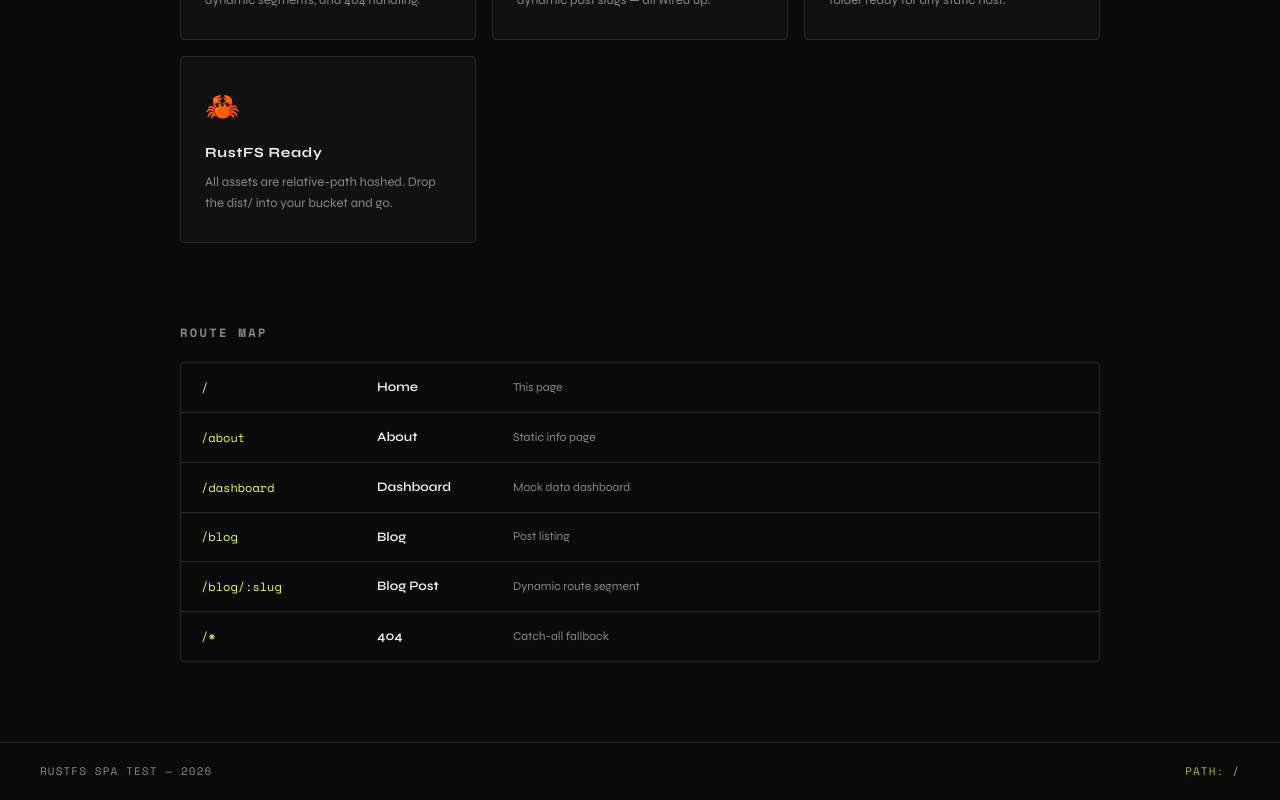
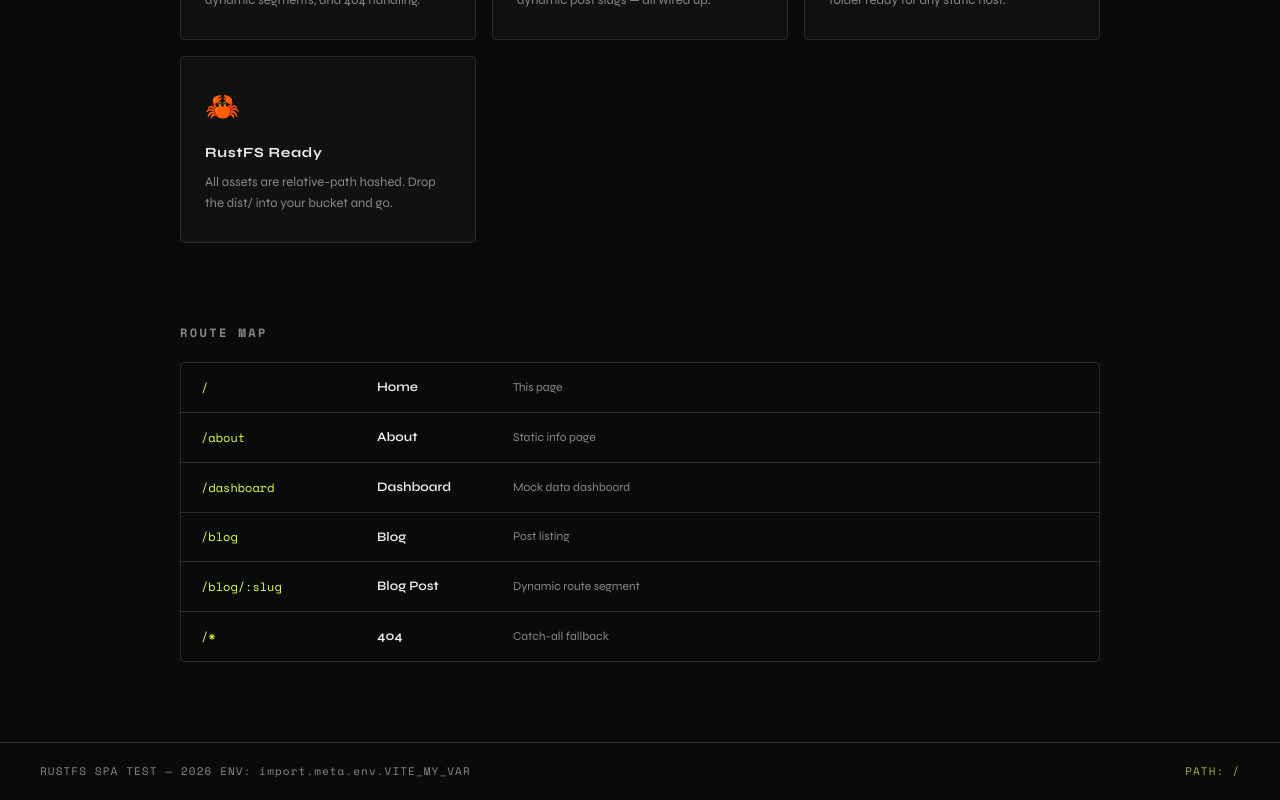
Before and after one commit to kofta999/spa-app, a React (Vite) app: page / in a window 1280 px wide. Shown: the part 908-1708 px from the top of the page. Built offline with nearby package versions, Linux system fonts and the light colour scheme.

Commit message:
Add environment variable to footer text

```diff
--- a/src/App.jsx
+++ b/src/App.jsx
@@ -30,7 +30,7 @@ function App() {
         </Routes>
       </main>
       <footer className="footer">
-        <span className="footer-mono">RUSTFS SPA TEST — {new Date().getFullYear()}</span>
+        <span className="footer-mono">RUSTFS SPA TEST — {new Date().getFullYear()} ENV: import.meta.env.VITE_MY_VAR</span>
         <span className="footer-route">PATH: {location.pathname}</span>
       </footer>
     </div>
```
